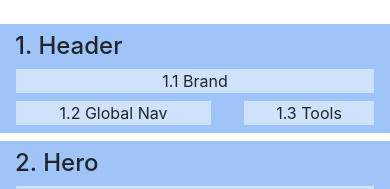
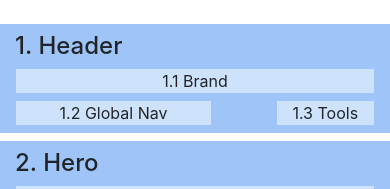
Before and after one commit to VolodymyrRomanytsia/L1W1-Task-5, a plain HTML site: page index.html in a window 390 px wide. Shown: the top 189 px of the page. Drawn offline with nearby package versions, Linux system fonts and the light colour scheme.

Commit message:
fixed header

```diff
--- a/index.html
+++ b/index.html
@@ -17,7 +17,7 @@
         <div class="row justify-content-between">
         <div class="col-11,5 col-md-2 text-center p-md-2 ml-3 mr-3 ml-md-2 mr-md-2 mb-2 block">1.1 Brand</div>
         <div class="col-6 col-md-6 text-center p-md-2 ml-3 mr-3 ml-md-2 mr-md-2 mb-2 block">1.2 Global Nav</div>
-        <div class="col-4 col-md-3 text-center p-md-2 ml-3 mr-3 ml-md-2 mr-md-2 mb-2 block">1.3 Tools</div>
+        <div class="col-3 col-md-3 text-center p-md-2 ml-3 mr-3 ml-md-2 mr-md-2 mb-2 block">1.3 Tools</div>
         </div>
       </div>
     </header>
```
